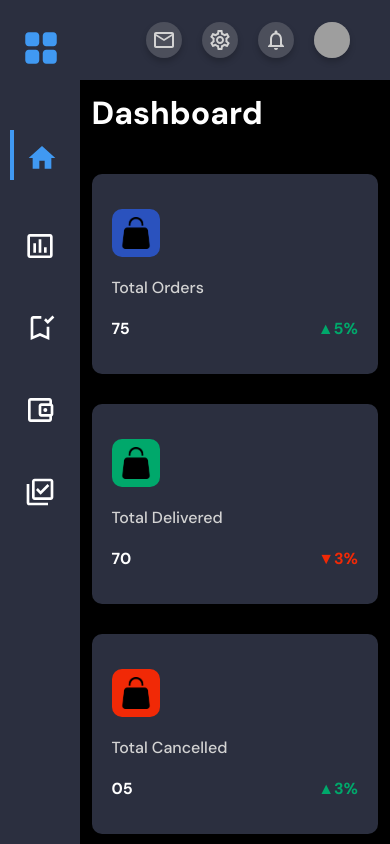
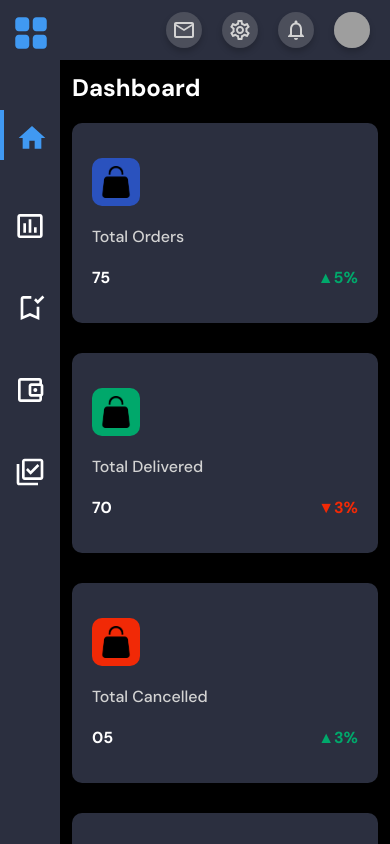
Before and after one commit to yogeshyogi634/Web-Development-Assignment, a React (Vite) app: page / in a window 390 px wide. Shown: the top 844 px of the page. Built offline with nearby package versions, Linux system fonts and the light colour scheme; grey boxes are pictures that could not be loaded.

Commit message:
files edited

```diff
--- a/src/App.scss
+++ b/src/App.scss
@@ -26,7 +26,7 @@ section {
   padding: 30px;
 
   @media screen and (max-width: 738px) {
-    width: 80%;
+    width: 100%;
     padding: 12px;
   }
 }
--- a/src/components/bottomSection/bottomsection.scss
+++ b/src/components/bottomSection/bottomsection.scss
@@ -105,6 +105,10 @@
 
         h1 {
           color: lightgray;
+
+          @include mobile {
+            font-size: 18px;
+          }
         }
 
         .rightContainer {
--- a/src/components/heading/heading.scss
+++ b/src/components/heading/heading.scss
@@ -1,7 +1,14 @@
+@import "../../App.scss";
+
 .heading {
   // padding-top: 30px;
   // padding-left: 30px;
   padding-bottom: 40px;
   font-size: 32px;
   color: white;
+
+  @include mobile {
+    padding-bottom: 20px;
+    font-size: 24px;
+  }
 }
--- a/src/components/navbar/navbar.scss
+++ b/src/components/navbar/navbar.scss
@@ -9,12 +9,27 @@
   justify-content: space-between;
   align-items: center;
 
+  @include mobile {
+    height: 60px;
+  }
+
   .logo {
     margin-left: 20px;
     margin-top: 20px;
     width: 42px;
     height: 42px;
     color: #4099f2;
+    cursor: pointer;
+    transition: 0.2s ease-in;
+
+    @include mobile {
+      margin-left: 10px;
+      margin-top: 10px;
+    }
+
+    &:hover {
+      scale: 1.2;
+    }
   }
 
   .search {
@@ -60,6 +75,10 @@
     gap: 20px;
     margin-right: 40px;
 
+    @include mobile {
+      margin-right: 20px;
+    }
+
     .userIcon {
       width: 36px;
       height: 36px;
@@ -70,6 +89,11 @@
       align-items: center;
       justify-content: center;
       cursor: pointer;
+      transition: 0.2s ease-in;
+
+      &:hover {
+        scale: 1.2;
+      }
 
       .icon {
         color: lightgray;
--- a/src/components/sidebar/sidebar.scss
+++ b/src/components/sidebar/sidebar.scss
@@ -1,3 +1,5 @@
+@import "../../App.scss";
+
 .sidebar {
   width: 80px;
   // height: calc(100vh - 80px);
@@ -9,6 +11,10 @@
   justify-content: space-between;
   //   align-items: center;
   //   justify-content: center;
+
+  @include mobile {
+    width: 60px;
+  }
 
   .top {
     display: flex;
@@ -29,6 +35,12 @@
     .icon {
       width: 32px;
       height: 32px;
+      cursor: pointer;
+      transition: 0.2s ease-in;
+
+      &:hover {
+        scale: 1.2;
+      }
     }
   }
 
@@ -41,6 +53,12 @@
     .icon {
       width: 32px;
       height: 32px;
+      cursor: pointer;
+      transition: 0.2s ease-in;
+
+      &:hover {
+        scale: 1.2;
+      }
     }
   }
 }
--- a/src/components/topSection/topsection.scss
+++ b/src/components/topSection/topsection.scss
@@ -275,8 +275,8 @@
         }
 
         .innerCircle {
-          width: 60px;
-          height: 60px;
+          width: 100px;
+          height: 100px;
           border-radius: 50%;
           background-color: #2b2f3f;
           position: absolute;
```
